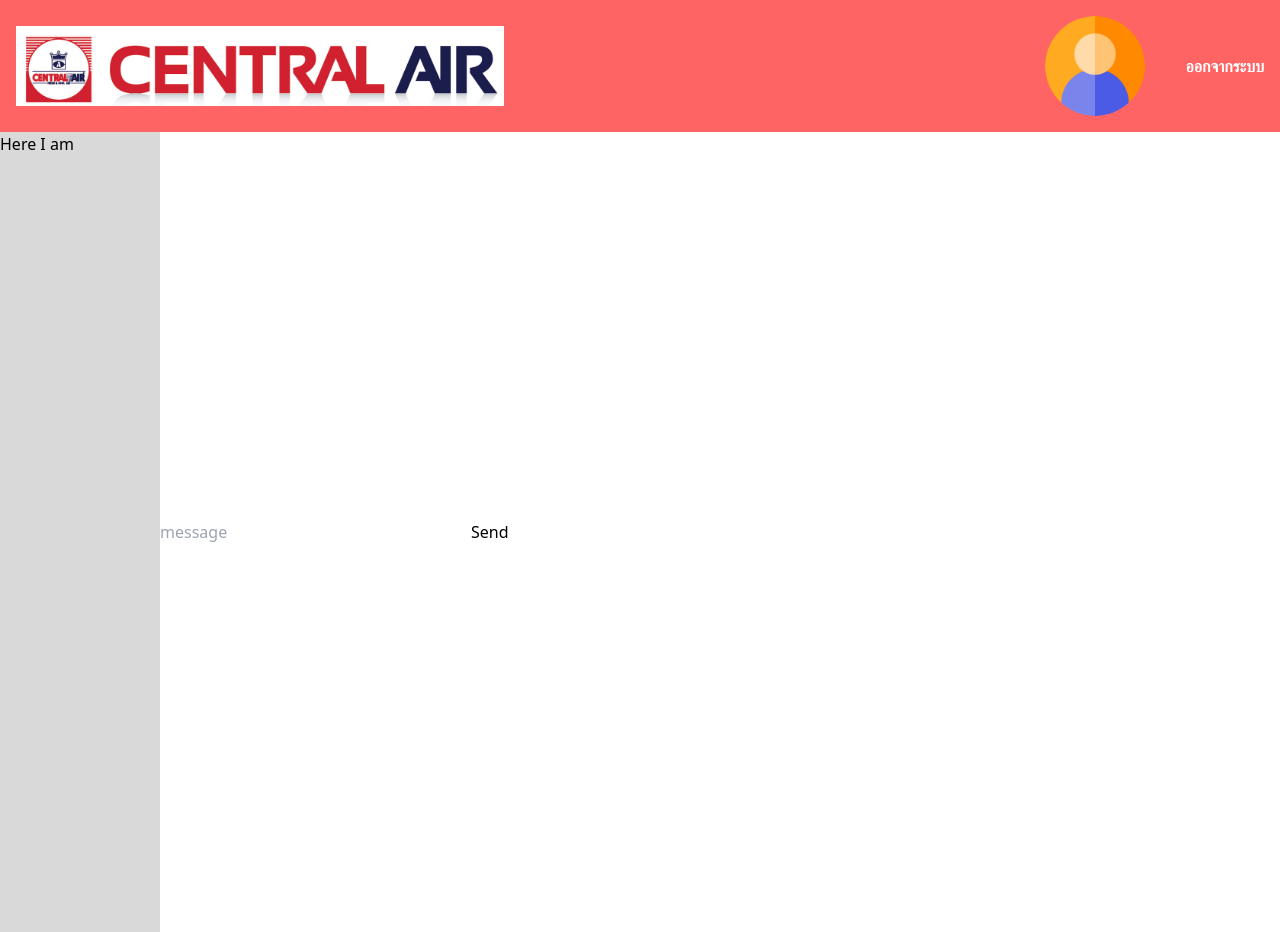
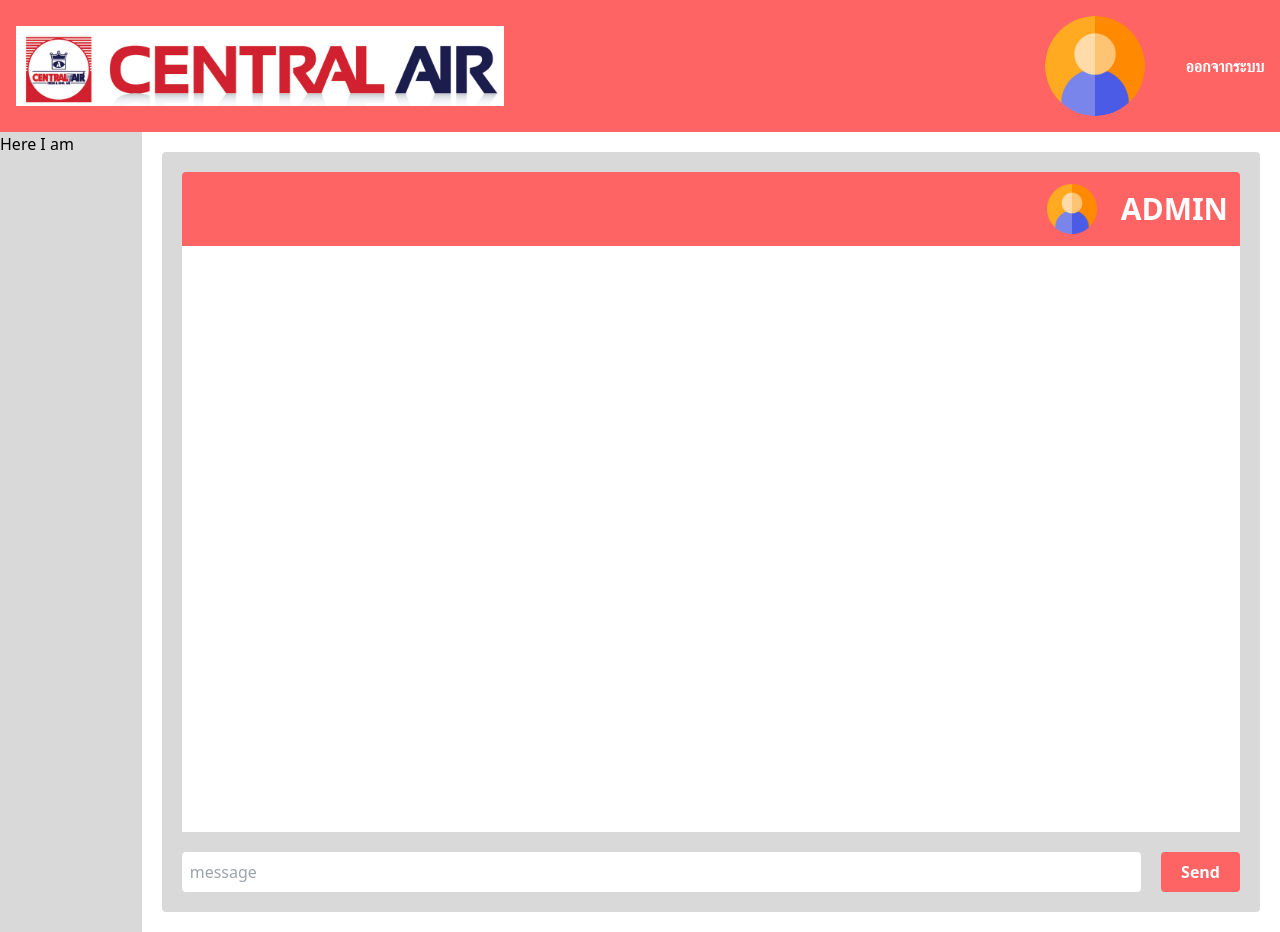
Before and after one commit to SirTarn798/PanSiamAir, a Next.js app in the folder client/: page /chat in a window 1280 px wide. Built offline with nearby package versions, Linux system fonts and the light colour scheme; no server answers.

Commit message:
most of layout and function on user's chat is done. server is halfway. starting on service side

```diff
--- /dev/null
+++ b/client/app/(serviceSide)/service/chat/page.js
@@ -0,0 +1,3 @@
+export default function Chat() {
+
+}
--- a/client/app/(userSide)/chat/page.js
+++ b/client/app/(userSide)/chat/page.js
@@ -1,30 +1,95 @@
-"use client"
+"use client";
 
+import { useEffect, useState } from "react";
 import { useSelector } from "react-redux";
 import { io } from "socket.io-client";
 
 export default function Chat() {
   const id = useSelector((state) => state.user.id);
-  const socket = io("ws://localhost:4000");
-  socket.emit("cusRegister", id);
+  const [msg, setMsg] = useState([]);
+  const [socket, setSocket] = useState(null);
+  const [text, setText] = useState("")
+
+  useEffect(() => {
+    const newSocket = io("ws://localhost:4000");
+    setSocket(newSocket);
+
+    //disconnect when unmounted
+    return () => {
+      newSocket.disconnect();
+    };
+  }, []);
+
+  useEffect(() => {
+    if (!socket) return;
+
+    // Register user
+    socket.emit("cusRegister", id);
+
+    // Handle incoming messages
+    socket.on("receiveMsg", (data) => {
+      console.log(data);
+      setMsg((prevMsgs) => [...prevMsgs, data]);
+    });
+
+    // Cleanup on component unmount or socket change
+    return () => {
+      socket.off("receiveMsg");
+    };
+  }, [socket, id]);
 
   const sendMsg = (e) => {
     e.preventDefault();
+    if (!socket) return;
+
     const data = {
       message: "hello",
       sender: id,
-    }
+    };
     socket.emit("cusSendMsg", data);
-  }
+  };
 
-  socket.on("receiveMsg", data => {
-    console.log(data);
-  })
+  useEffect(() => {
+    const fetchMessages = async () => {
+      const response = await fetch("/api/getMessages", {
+        method: "POST",
+        headers: {
+          "Content-Type": "application/json",
+        },
+        body: JSON.stringify({ id: id }),
+      });
+      const data = await response.json();
+      setMsg(data);
+    };
+    fetchMessages();
+  }, [id]);
 
-  return(
-    <div className="flex gap-20">
-      <input type="text" placeholder="message"></input>
-      <button onClick={sendMsg} className="bg-white">Send</button>
+  return (
+    <div className="flex w-screen h-screen justify-center p-5">
+      <div className="flex flex-col bg-primaryBg rounded p-5 w-full">
+        <div className="flex w-full justify-end p-3 bg-primary gap-6 items-center rounded-t">
+          <img src="/user.png" height={50} width={50} alt="User" />
+          <h1 className="text-white text-3xl font-bold">ADMIN</h1>
+        </div>
+        <div className="h-full bg-white">
+          {/* {msg.map(message)} */}
+        </div>
+        <div className="flex gap-5 w-full pt-5">
+          <input
+            type="text"
+            placeholder="message"
+            className="bg-white p-2 rounded w-full"
+          />
+          <button
+            onClick={sendMsg}
+            className="p-2 px-5 rounded bg-primary text-white font-bold"
+            value={text}
+            onChange={(e) => {setText(e.target.value)}}
+          >
+            Send
+          </button>
+        </div>
+      </div>
     </div>
-  )
+  );
 }
--- /dev/null
+++ b/client/app/api/getMessages/route.js
@@ -0,0 +1,5 @@
+import { NextResponse } from "next/server";
+
+export const POST = async (request) => {
+    return NextResponse.json({xdd: "xdd"}, {status:201})
+}
```
Also changed, not shown: 1 other file (tests, documents, lock files or other folders).
